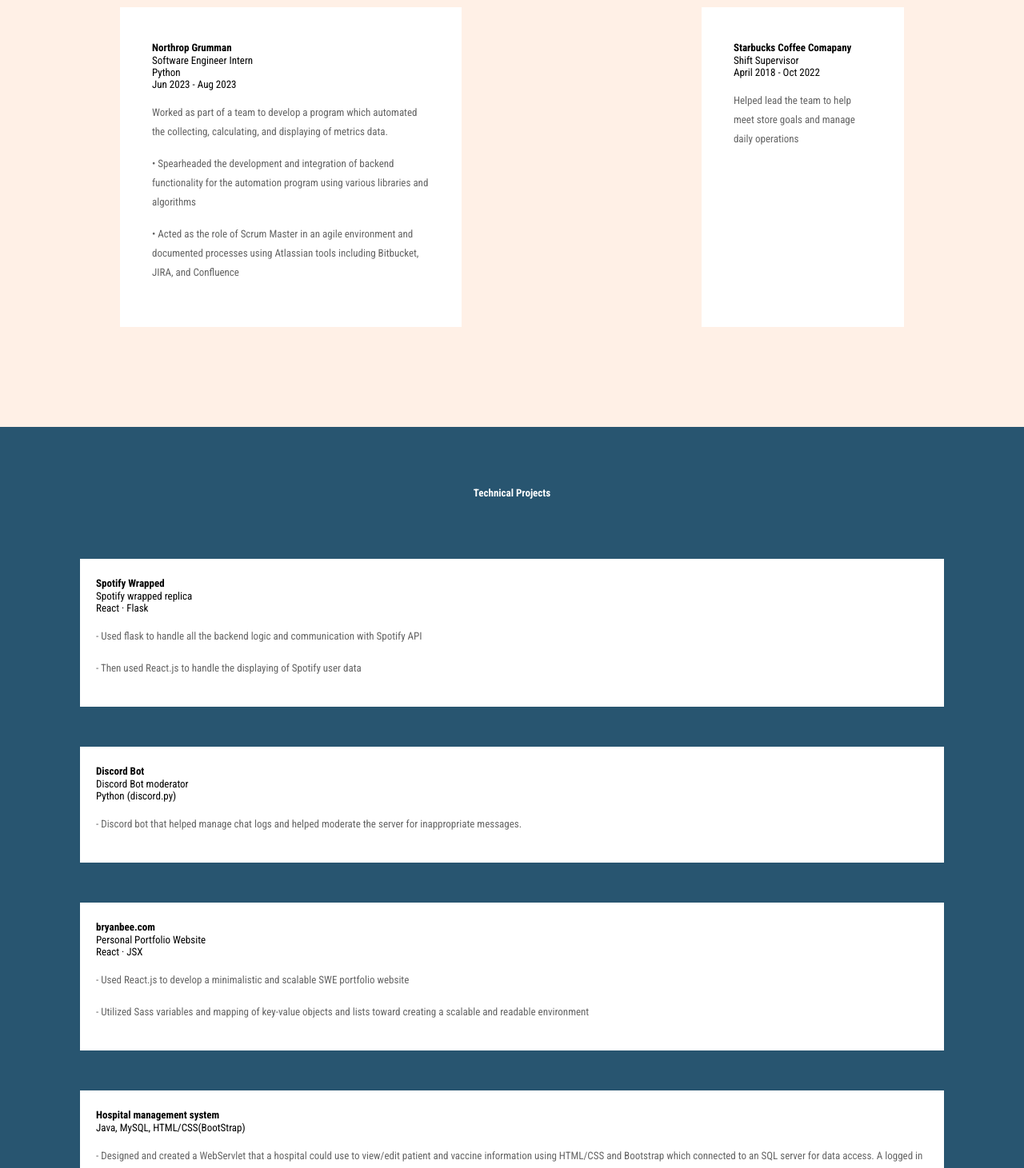
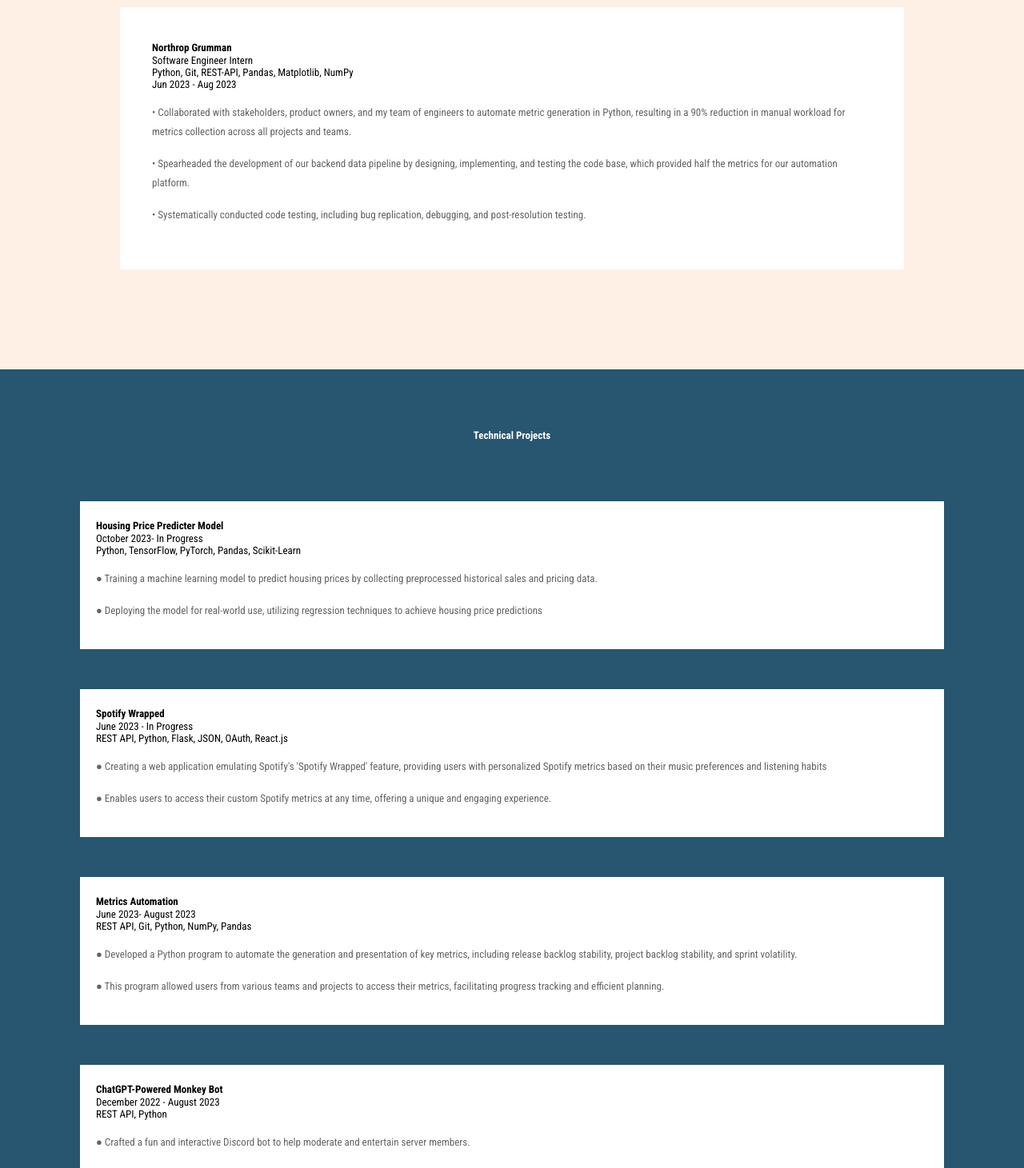
Before and after one commit to bryan-bee/myPortfolio, a React (Create React App) app: page / in a window 1280 px wide. Shown: the part 1700-3161 px from the top of the page at 80% size. Built offline with nearby package versions, Linux system fonts and the light colour scheme; a web font is replaced by a local one.

Commit message:
website updates

```diff
--- a/src/Pages/Page2/Page2.js
+++ b/src/Pages/Page2/Page2.js
@@ -10,8 +10,8 @@
       line2: 'President and Founder',
       line3: 'Nov 2022 - Present',
       line4content: [
-        '-Put together and created a student organization dedicated to helping students have a place to learn, practice, and tutor \
-        each other to improve their data structures, algorithms, and leetcode skills'
+        '● Founded and led a student organization to help aspiring software engineers prepare for technical interviews.',
+        '● Responsible for organizing meetings for members, leading sessions using online resources, facilitating mock interviews, and teaching members common technical interview topics such as BFS/DFS, two-pointers, etc'
       ],
       photo: PlaceholderImage
     },
--- a/src/Pages/Projects/Projects.js
+++ b/src/Pages/Projects/Projects.js
@@ -5,51 +5,53 @@
 function ShowProjects() {
   const projects = [
     {
-      name: 'Spotify Wrapped',
-      description:'Spotify wrapped replica',
-      technologies:'React · Flask',
+      name:'Housing Price Predicter Model',
+      description:'October 2023- In Progress',
+      technologies:'Python, TensorFlow, PyTorch, Pandas, Scikit-Learn',
       content:[
-        '- Used flask to handle all the backend logic and communication with Spotify API',
-        '- Then used React.js to handle the displaying of Spotify user data '
+        '● Training a machine learning model to predict housing prices by collecting preprocessed historical sales and pricing data.',
+        '● Deploying the model for real-world use, utilizing regression techniques to achieve housing price predictions'
       ],
     },
     {
-      name: 'Discord Bot',
-      description:'Discord Bot moderator',
-      technologies:'Python (discord.py)',
+      name: 'Spotify Wrapped',
+      description:'June 2023 - In Progress',
+      technologies:'REST API, Python, Flask, JSON, OAuth, React.js',
       content:[
-        '- Discord bot that helped manage chat logs and helped moderate the server for inappropriate messages.'
-      ],
-    },
-    {
-      name:'bryanbee.com',
-      description:'Personal Portfolio Website',
-      technologies:'React · JSX ',
-      content:[
-        '- Used React.js to develop a minimalistic and scalable SWE portfolio website',
-        '- Utilized Sass variables and mapping of key-value objects and lists toward creating a scalable\
-        and readable environment'
-      ],
-    },
-    {
-      name:'Hospital management system',
-      description:'',
-      technologies:'Java, MySQL, HTML/CSS(BootStrap)',
-      link:'https://github.com/bryan-bee/Hospital-Management',
-      content:[
-        '- Designed and created a WebServlet that a hospital could use to view/edit patient and vaccine\
-         information using HTML/CSS and Bootstrap which connected to an SQL server for data access. A logged in user could then view and edit information depending on their account privileges',
+        '● Creating a web application emulating Spotify\'s \'Spotify Wrapped\' feature, providing users with personalized Spotify metrics based on their music preferences and listening habits',
+        '● Enables users to access their custom Spotify metrics at any time, offering a unique and engaging experience.'
       ],
     },
     {
       name:'Metrics Automation',
-      description:'',
-      technologies:'Python',
+      description:'June 2023- August 2023',
+      technologies:'REST API, Git, Python, NumPy, Pandas',
       content:[
-        '- Using Python, automated the displaying and presenting of metrics by using requests library \
-        to make API calls to JIRA, gather and parse JSON data, and then used pandas and matplotlib to create visual graphs with the data',
+        '● Developed a Python program to automate the generation and presentation of key metrics, including release backlog stability, project backlog stability, and sprint volatility.',
+        '● This program allowed users from various teams and projects to access their metrics, facilitating progress tracking and efficient planning.'
       ],
     },
+    {
+      name: 'ChatGPT-Powered Monkey Bot',
+      description:'December 2022 - August 2023',
+      technologies:'REST API, Python',
+      content:[
+        '● Crafted a fun and interactive Discord bot to help moderate and entertain server members.',
+        '● The bot helped to actively monitor server chats, apply temporary chat and voice chat restrictions to rule violators, and used API calls to provide entertaining ChatGPT-powered responses'
+      ],
+    },
+
+    {
+      name:'Hospital management system',
+      description:'January 2023 – May 2023',
+      technologies:'Java, HTML, CSS, Bootstrap, MySQL',
+      link:'https://github.com/bryan-bee/Hospital-Management',
+      content:[
+        '● Engineered a web application designed to provide hospitals with an intuitive interface for viewing and editing patient and vaccine information.',
+        '● The service offered user-friendly patient and vaccine data management for healthcare providers'
+      ],
+    },
+
   ];
 
   return (
--- a/src/Pages/TeachingInvolvements/TeachingInvolvements.js
+++ b/src/Pages/TeachingInvolvements/TeachingInvolvements.js
@@ -1,7 +1,7 @@
 import './TeachingInvolvements.sass';
 import SectionHeading from '../../Components/SectionHeading/SectionHeading.js';
 import Logo from '../../Components/Images/logo.jpg';
-
+import STEM from '../../Components/Images/STEM.png';
 
 function ShowTi() {
   const ti = [
@@ -10,10 +10,20 @@
       title:'Founder and President',
       date:'Sep 2022 - Present',
       content:[
-        '- Put together and created a student organization dedicated to helping students have a place to learn, practice, and tutor \
-         each other to improve their data structures, algorithms, and leetcode skills',
+        '● Founded and led a student organization to help aspiring software engineers prepare for technical interviews.',
+        '● Responsible for organizing meetings for members, leading sessions using online resources, facilitating mock interviews, and teaching members common technical interview topics such as BFS/DFS, two-pointers, etc'
       ],
       image: Logo,
+    },
+    {
+      place:'STEM Advantage Program',
+      title:'Scholar',
+      date:'October 2022 - Present',
+      content:[
+        '● Cultivated a mentorship relationship with a STEM industry professional with a biweekly touch-base',
+        '● Participates in professional development workshops and industry career panels.'
+      ],
+      image: STEM,
     },
   ];
 
--- a/src/Pages/Work/Work.js
+++ b/src/Pages/Work/Work.js
@@ -7,19 +7,11 @@
     {
       name:'Northrop Grumman',
       description:'Software Engineer Intern',
-      technologies:'Python',
+      technologies:'Python, Git, REST-API, Pandas, Matplotlib, NumPy',
       date:'Jun 2023 - Aug 2023',
-      content:['Worked as part of a team to develop a program which automated the collecting, calculating, and displaying of metrics data.',
-      '• Spearheaded the development and integration of backend functionality for the automation program using various libraries and algorithms',
-      '• Acted as the role of Scrum Master in an agile environment and documented processes using Atlassian tools including Bitbucket, JIRA, and Confluence'
-      ],
-
-    },
-    {
-      name:'Starbucks Coffee Comapany',
-      description:'Shift Supervisor',
-      date:'April 2018 - Oct 2022',
-      content:['Helped lead the team to help meet store goals and manage daily operations'
+      content:['• Collaborated with stakeholders, product owners, and my team of engineers to automate metric generation in Python, resulting in a 90% reduction in manual workload for metrics collection across all projects and teams.',
+      '• Spearheaded the development of our backend data pipeline by designing, implementing, and testing the code base, which provided half the metrics for our automation platform.',
+      '• Systematically conducted code testing, including bug replication, debugging, and post-resolution testing.'
       ],
 
     },
```
Also changed, not shown: src/Components/Images/STEM.png (added).
